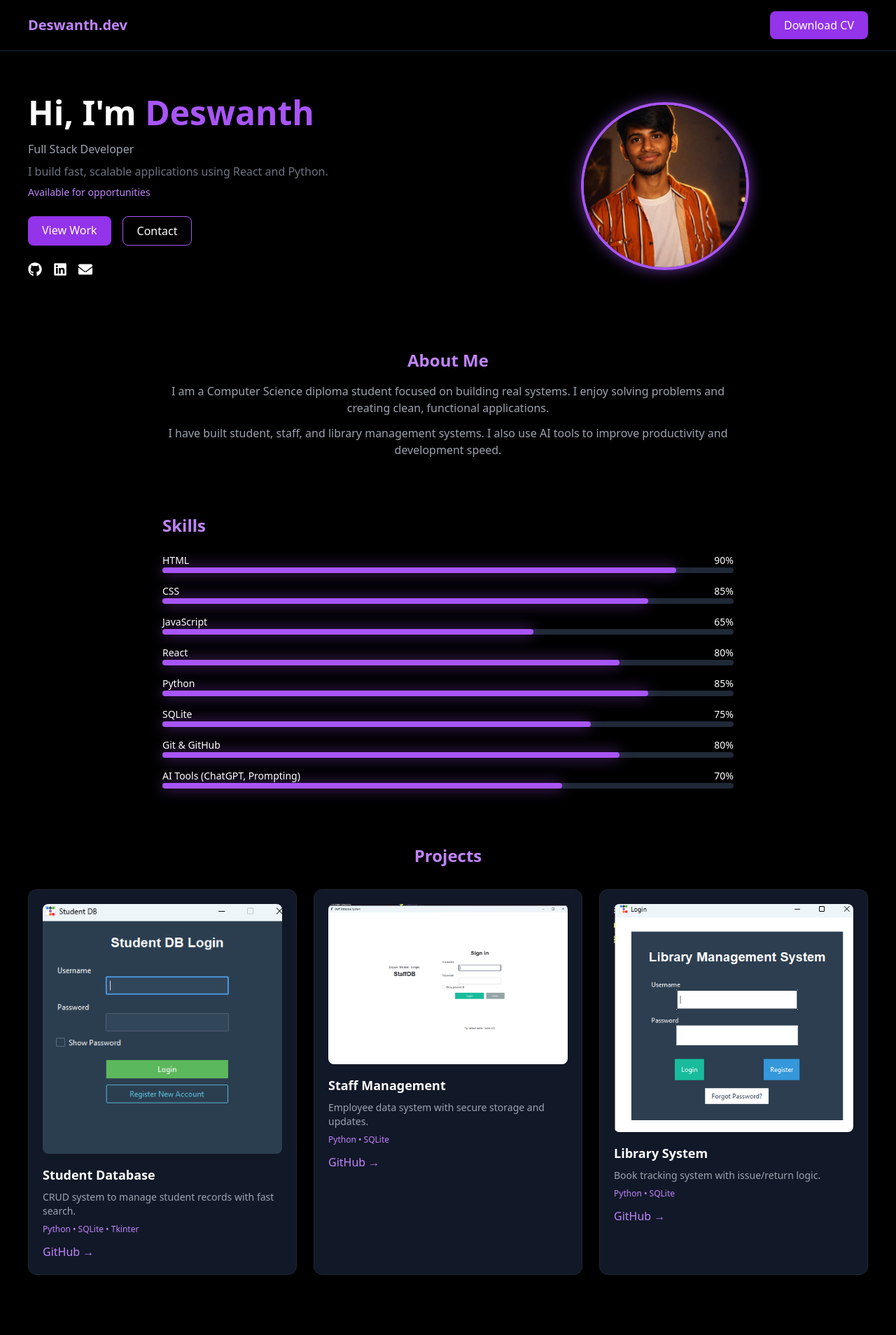
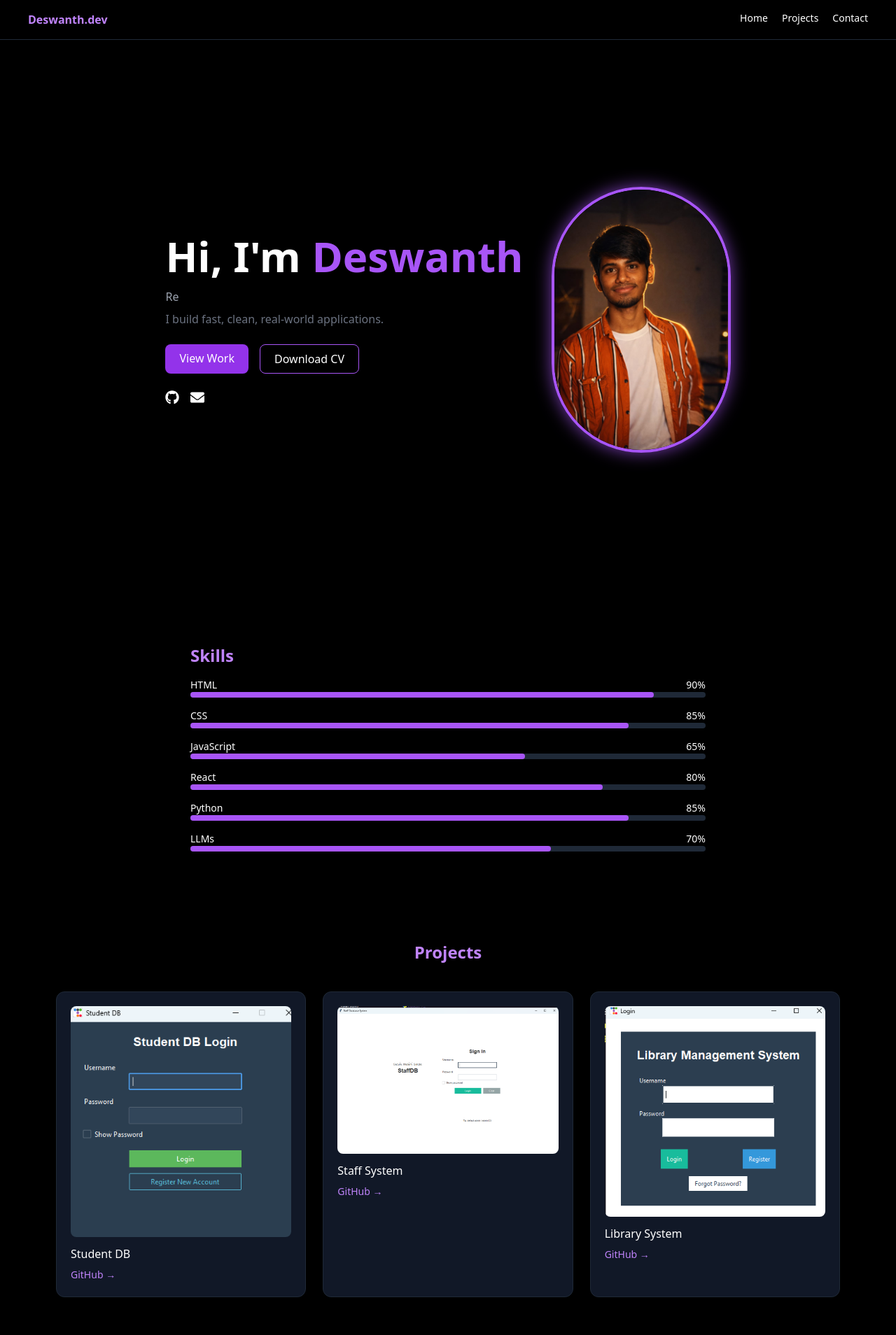
Before and after one commit to deswanth12/portfolio, a React app: page / in a window 1280 px wide. Shown: the top 1908 px of the page at 70% size. Built offline with nearby package versions, Linux system fonts and the light colour scheme; the HTML template or start-up script is replaced by a standard one.

Commit message:
ultimate UI

```diff
--- a/package.json
+++ b/package.json
@@ -16,6 +16,7 @@
     "react": "^19.2.5",
     "react-dom": "^19.2.5",
     "react-icons": "^5.6.0",
+    "react-simple-typewriter": "^5.0.1",
     "tailwindcss": "^3.4.19"
   },
   "devDependencies": {
--- a/src/App.jsx
+++ b/src/App.jsx
@@ -1,169 +1,131 @@
+import { useState, useEffect } from "react";
 import { motion } from "framer-motion";
-import { FaGithub, FaLinkedin, FaEnvelope } from "react-icons/fa";
+import { useTypewriter, Cursor } from "react-simple-typewriter";
+import { FaGithub, FaEnvelope } from "react-icons/fa";
 
 const profile = "/profile.jpeg";
 
-const projects = [
-  {
-    title: "Student Database",
-    desc: "CRUD system to manage student records with fast search.",
-    tech: "Python • SQLite • Tkinter",
-    img: "/assets/student.png",
-    link: "https://github.com/deswanth12/studentdatabase",
-  },
-  {
-    title: "Staff Management",
-    desc: "Employee data system with secure storage and updates.",
-    tech: "Python • SQLite",
-    img: "/assets/staff.png",
-    link: "https://github.com/deswanth12/staffdatamanagement",
-  },
-  {
-    title: "Library System",
-    desc: "Book tracking system with issue/return logic.",
-    tech: "Python • SQLite",
-    img: "/assets/library.png",
-    link: "https://github.com/deswanth12/Library-data-management-system",
-  },
-];
+export default function App() {
+  const [loading, setLoading] = useState(true);
+  const [active, setActive] = useState("home");
+  const [scroll, setScroll] = useState(0);
 
-const skills = [
-  { name: "HTML", level: 90 },
-  { name: "CSS", level: 85 },
-  { name: "JavaScript", level: 65 },
-  { name: "React", level: 80 },
-  { name: "Python", level: 85 },
-  { name: "SQLite", level: 75 },
-  { name: "Git & GitHub", level: 80 },
-  { name: "AI Tools (ChatGPT, Prompting)", level: 70 },
-];
+  const [text] = useTypewriter({
+    words: ["Full Stack Developer", "React Developer", "Python Developer"],
+    loop: true,
+  });
 
-export default function App() {
+  useEffect(() => {
+    setTimeout(() => setLoading(false), 1200);
+
+    window.addEventListener("scroll", () => {
+      const sc = window.scrollY / (document.body.scrollHeight - window.innerHeight);
+      setScroll(sc);
+    });
+  }, []);
+
+  if (loading) {
     return (
-    <div className="bg-black text-white min-h-screen">
+      <div className="flex items-center justify-center h-screen bg-black">
+        <div className="w-12 h-12 border-4 border-purple-500 border-t-transparent rounded-full animate-spin"></div>
+      </div>
+    );
+  }
+
+  return (
+    <div className="bg-black text-white font-sans">
+
+      {/* Scroll Bar */}
+      <div style={{ width: `${scroll * 100}%` }} className="h-1 bg-purple-500 fixed top-0 left-0 z-50"></div>
 
       {/* NAV */}
-      <nav className="flex justify-between items-center px-4 md:px-10 py-4 border-b border-gray-800">
-        <h1 className="text-xl font-bold text-purple-400">Deswanth.dev</h1>
-        <a href="/Deswanth_CV.pdf" download className="btn">
-          Download CV
-        </a>
+      <nav className="sticky top-0 z-40 bg-black/70 backdrop-blur flex justify-between px-4 md:px-10 py-4 border-b border-gray-800">
+        <h1 className="text-purple-400 font-bold">Deswanth.dev</h1>
+        <div className="flex gap-5 text-sm">
+          <a href="#home">Home</a>
+          <a href="#projects">Projects</a>
+          <a href="#contact">Contact</a>
+        </div>
       </nav>
 
       {/* HERO */}
-      <section className="grid md:grid-cols-2 gap-10 items-center px-4 md:px-10 py-16">
+      <section id="home" className="min-h-screen flex flex-col md:flex-row items-center justify-center gap-10 px-6 md:px-20">
 
-        <motion.div
-          initial={{ opacity: 0, x: -40 }}
-          animate={{ opacity: 1, x: 0 }}
-        >
-          <h1 className="text-4xl md:text-5xl font-bold">
+        <motion.div initial={{ opacity: 0, x: -40 }} animate={{ opacity: 1, x: 0 }}>
+          <h1 className="text-4xl md:text-6xl font-bold">
             Hi, I'm <span className="text-purple-500">Deswanth</span>
           </h1>
 
           <p className="mt-4 text-gray-400">
-            Full Stack Developer
+            {text} <Cursor />
           </p>
 
-          <p className="mt-2 text-gray-500">
-            I build fast, scalable applications using React and Python.
-          </p>
-
-          <p className="mt-2 text-purple-400 text-sm">
-            Available for opportunities
+          <p className="text-gray-500 mt-2">
+            I build fast, clean, real-world applications.
           </p>
 
           <div className="mt-6 flex gap-4">
             <a href="#projects" className="btn">View Work</a>
-            <a href="#contact" className="btn-outline">Contact</a>
+            <a href="/Deswanth_CV.pdf" download className="btn-outline">Download CV</a>
           </div>
 
           <div className="flex gap-4 mt-6 text-xl">
             <a href="https://github.com/deswanth12"><FaGithub /></a>
-            <a href="#"><FaLinkedin /></a>
             <a href="mailto:kdeswanth@gmail.com"><FaEnvelope /></a>
           </div>
         </motion.div>
 
-        <motion.div
-          initial={{ opacity: 0, scale: 0.8 }}
-          animate={{ opacity: 1, scale: 1 }}
-          className="flex justify-center"
-        >
-          <img
+        <motion.img
           src={profile}
-            className="w-40 md:w-60 h-40 md:h-60 rounded-full border-4 border-purple-500 shadow-glow object-cover"
+          initial={{ scale: 0.8 }}
+          animate={{ scale: 1 }}
+          className="w-40 md:w-64 rounded-full border-4 border-purple-500 shadow-glow"
         />
-        </motion.div>
       </section>
 
-      {/* ABOUT */}
-      <motion.section
-        initial={{ opacity: 0, y: 40 }}
-        whileInView={{ opacity: 1, y: 0 }}
-        className="px-4 md:px-10 py-10 max-w-4xl mx-auto text-center"
-      >
-        <h2 className="section-title">About Me</h2>
-
-        <p className="text-gray-400 mt-4">
-          I am a Computer Science diploma student focused on building real systems.
-          I enjoy solving problems and creating clean, functional applications.
-        </p>
-
-        <p className="text-gray-400 mt-3">
-          I have built student, staff, and library management systems.
-          I also use AI tools to improve productivity and development speed.
-        </p>
-      </motion.section>
-
       {/* SKILLS */}
-      <motion.section
-        initial={{ opacity: 0, y: 40 }}
-        whileInView={{ opacity: 1, y: 0 }}
-        className="px-4 md:px-10 py-10 max-w-4xl mx-auto"
-      >
+      <section className="px-6 md:px-20 py-16 max-w-4xl mx-auto">
         <h2 className="section-title">Skills</h2>
 
-        <div className="mt-6 space-y-4">
-          {skills.map((s, i) => (
-            <div key={i}>
+        {[
+          ["HTML", 90],
+          ["CSS", 85],
+          ["JavaScript", 65],
+          ["React", 80],
+          ["Python", 85],
+          ["LLMs", 70],
+        ].map(([name, val], i) => (
+          <div key={i} className="mt-4">
             <div className="flex justify-between text-sm">
-                <span>{s.name}</span>
-                <span>{s.level}%</span>
+              <span>{name}</span>
+              <span>{val}%</span>
             </div>
 
-              <div className="w-full bg-gray-800 h-2 rounded">
+            <div className="bg-gray-800 h-2 rounded">
               <motion.div
                 initial={{ width: 0 }}
-                  whileInView={{ width: `${s.level}%` }}
-                  transition={{ duration: 1 }}
-                  className="h-2 bg-purple-500 rounded shadow-glow"
+                whileInView={{ width: `${val}%` }}
+                className="bg-purple-500 h-2 rounded"
               />
             </div>
           </div>
         ))}
-        </div>
-      </motion.section>
+      </section>
 
       {/* PROJECTS */}
-      <section id="projects" className="px-4 md:px-10 py-10">
+      <section id="projects" className="px-6 md:px-20 py-16">
         <h2 className="section-title text-center">Projects</h2>
 
-        <div className="grid md:grid-cols-3 gap-6 mt-8">
-          {projects.map((p, i) => (
-            <motion.div
-              key={i}
-              whileHover={{ scale: 1.05 }}
-              className="card"
-            >
-              <img src={p.img} className="rounded-lg mb-4" />
-              <h3 className="text-lg font-semibold">{p.title}</h3>
-
-              <p className="text-gray-400 text-sm mt-2">{p.desc}</p>
-
-              <p className="text-purple-400 text-xs mt-2">{p.tech}</p>
-
-              <a href={p.link} className="text-purple-400 mt-3 inline-block">
+        <div className="grid md:grid-cols-3 gap-6 mt-10">
+          {[
+            ["Student DB", "/assets/student.png", "studentdatabase"],
+            ["Staff System", "/assets/staff.png", "staffdatamanagement"],
+            ["Library System", "/assets/library.png", "Library-data-management-system"],
+          ].map(([title, img, repo], i) => (
+            <motion.div key={i} whileHover={{ scale: 1.05 }} className="card">
+              <img src={img} className="rounded-lg mb-3" />
+              <h3>{title}</h3>
+              <a href={`https://github.com/deswanth12/${repo}`} className="text-purple-400 text-sm mt-2 inline-block">
                 GitHub →
               </a>
             </motion.div>
@@ -172,14 +134,12 @@ export default function App() {
       </section>
 
       {/* CONTACT */}
-      <section id="contact" className="px-4 md:px-10 py-10 text-center">
+      <section id="contact" className="text-center py-16">
         <h2 className="section-title">Contact</h2>
-
-        <p className="mt-4 text-gray-400">📞 8374646073</p>
-        <p className="text-gray-400">📧 kdeswanth@gmail.com</p>
+        <p className="mt-3">📞 8374646073</p>
+        <p>📧 kdeswanth@gmail.com</p>
       </section>
 
-      {/* FOOTER */}
       <footer className="text-center py-6 text-gray-500">
         © 2026 Deswanth
       </footer>
--- a/src/index.css
+++ b/src/index.css
@@ -11,12 +11,7 @@
 }
 
 .card {
-  @apply bg-gray-900 p-5 rounded-xl border border-gray-800 transition;
-}
-
-.card:hover {
-  transform: scale(1.05);
-  box-shadow: 0 0 25px rgba(168,85,247,0.7);
+  @apply bg-gray-900 p-5 rounded-xl border border-gray-800;
 }
 
 .section-title {
@@ -24,5 +19,5 @@
 }
 
 .shadow-glow {
-  box-shadow: 0 0 20px rgba(168,85,247,0.6);
+  box-shadow: 0 0 25px rgba(168,85,247,0.7);
 }
```
Also changed, not shown: 1 other file (tests, documents, lock files or other folders). Lines whose indentation alone changed are shown as unchanged.
